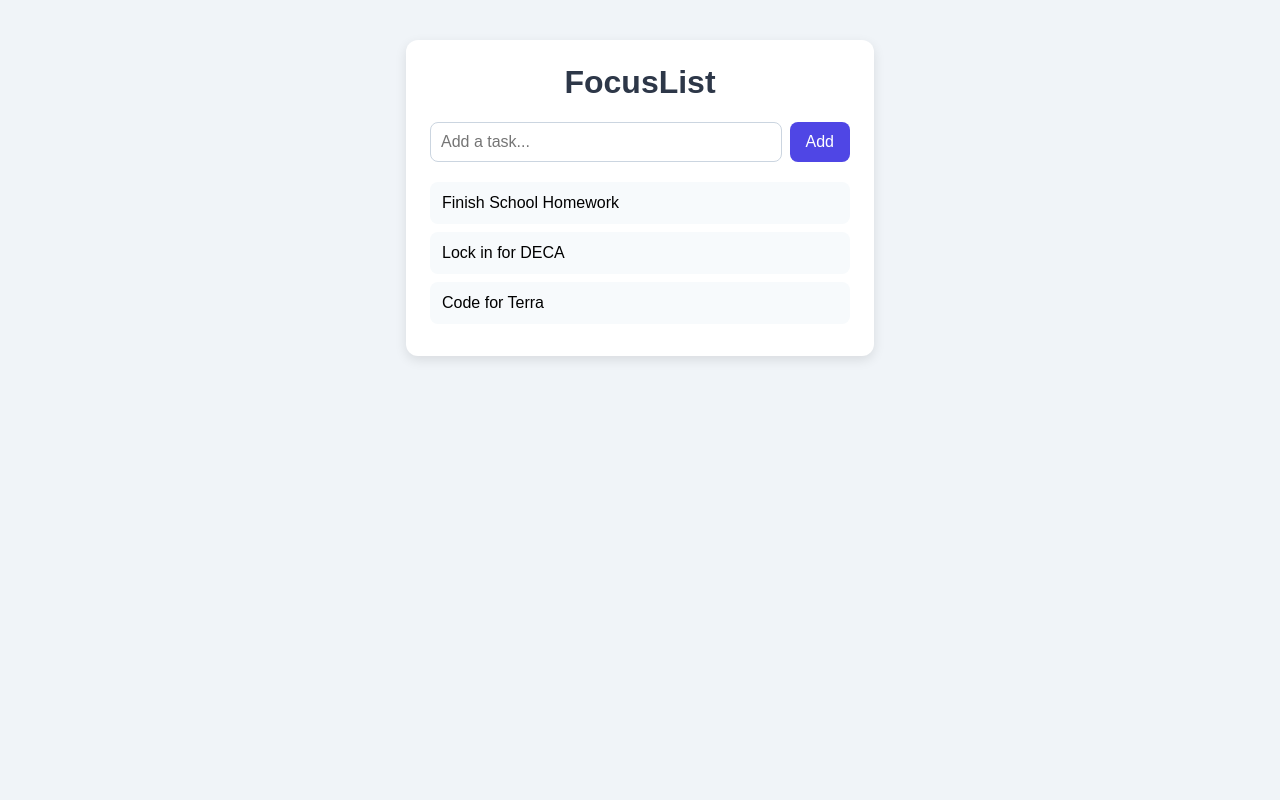
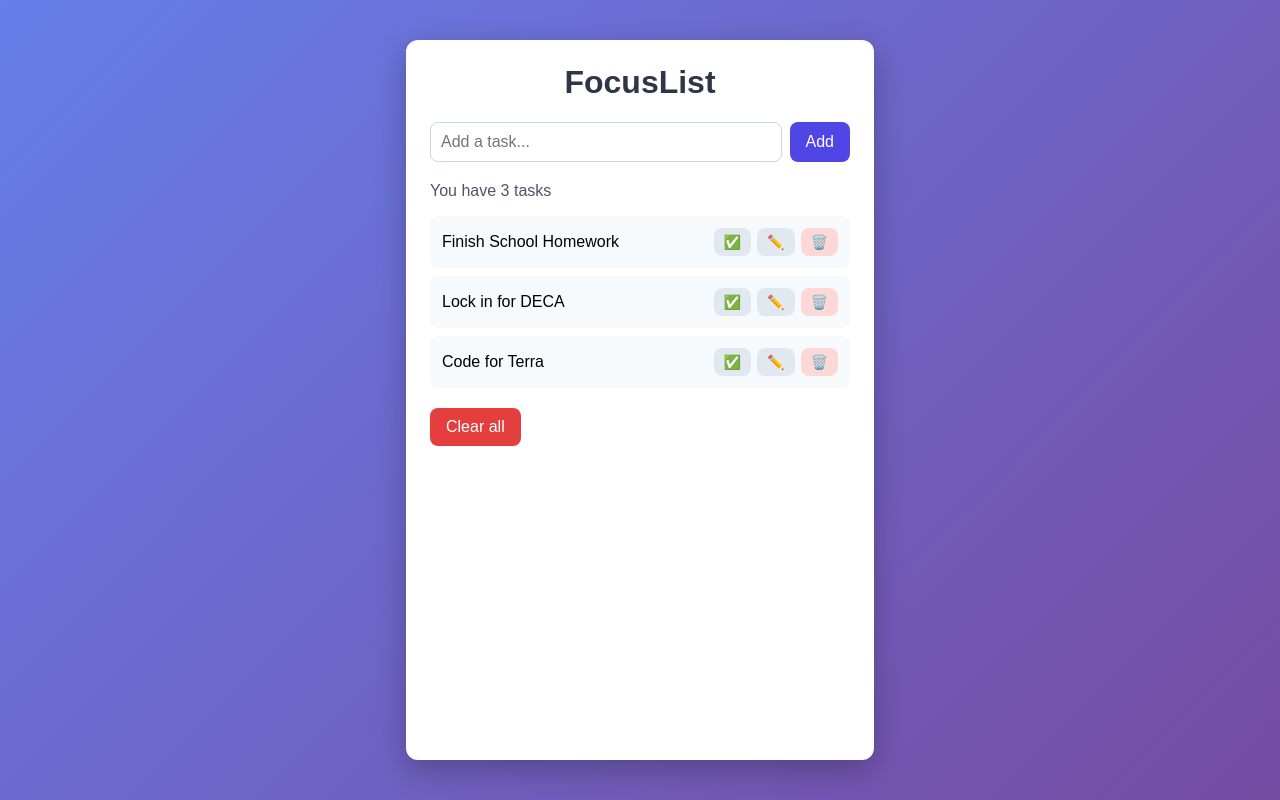
Before and after one commit to niralpatel07/Terra-code, a Flask app: page / in a window 1280 px wide. Run offline with Flask 3, Linux system fonts and the light colour scheme.

Commit message:
Session 3.(  priorities, progress  counter, clear button completed.)

```diff
--- a/app.py
+++ b/app.py
@@ -1,11 +1,53 @@
-from flask import Flask, render_template
+from flask import Flask, render_template, request, redirect
 
 app = Flask(__name__)
 
-@app.route("/")
+tasks = [
+    {"id": 1, "text": "Finish School Homework", "done": False},
+    {"id": 2, "text": "Lock in for DECA", "done": False},
+    {"id": 3, "text": "Code for Terra", "done": False},
+]
+next_id = 4
+
+@app.route("/", methods=["GET", "POST"])
 def home():
-    tasks = ["Finish School Homework", "Lock in for DECA", "Code for Terra  "]
-    return render_template("index.html", tasks=tasks)
+    global next_id
+    if request.method == "POST":
+        text = request.form["task"].strip()
+        existing = [t["text"] for t in tasks]
+        if text != "" and text not in existing and len(text) <= 60:
+            tasks.append({"id": next_id, "text": text, "done": False})
+            next_id += 1
+        return redirect("/")
+    return render_template("index.html", tasks=tasks, editing_id=None)
+
+@app.route("/done/<int:task_id>", methods=["POST"])
+def done(task_id):
+    for t in tasks:
+        if t["id"] == task_id:
+            t["done"] =  not t["done"]
+    return redirect("/")
+
+@app.route("/delete/<int:task_id>", methods=["POST"])
+def delete(task_id):
+    global tasks
+    tasks = [t for t in tasks if t["id"] != task_id]
+    return redirect("/")
+
+@app.route("/edit/<int:task_id>", methods=["GET", "POST"])
+def edit(task_id):
+    if request.method == "POST":
+        new_text = request.form["task"].strip()
+        for t in tasks:
+            if t["id"] == task_id and new_text != "" and len(new_text) <= 60:
+                t["text"] = new_text
+        return redirect("/")
+    return render_template("index.html", tasks=tasks, editing_id=task_id)
+
+@app.route("/clear", methods=["POST"])
+def clear():
+    tasks.clear()
+    return redirect("/")
 
 if __name__ == "__main__":
     app.run(debug=True)
--- a/templates/index.html
+++ b/templates/index.html
@@ -57,20 +57,117 @@
             border-radius: 8px;
             margin-bottom: 8px;
         }
+        .clear {
+            background: #e53e3e;
+            margin-top: 12px;
+        }
+        p {
+            color: #4a5568;
+        }
+        body {
+            background: linear-gradient(135deg, #667eea, #764ba2);
+            min-height: 100vh;
+            box-sizing: border-box;
+        }
+        .card {
+            box-shadow: 0 10px 30px rgba(0, 0, 0, 0.25);
+        }
+        button {
+            transition: 0.2s;
+            cursor: pointer;
+        }
+        button:hover {
+            background: #4338ca;
+            transform: scale(1.05);
+        }
+        li {
+            transition: 0.2s;
+        }
+        li:hover {
+            background: #edf2f7;
+            transform: translateX(6px);
+        }
+        li {
+            display: flex;
+            justify-content: space-between;
+            align-items: center;
+            gap: 8px;
+        }
+        li.done span {
+            text-decoration: line-through;
+            opacity: 0.5;
+        }
+        .actions {
+            display: flex;
+            gap: 6px;
+        }
+        .actions form,
+        .edit-form {
+            margin: 0;
+        }
+        .edit-form {
+            flex: 1;
+        }
+        .small {
+            display: inline-block;
+            padding: 6px 10px;
+            font-size: 14px;
+            background: #e2e8f0;
+            color: #2d3748;
+            border: none;
+            border-radius: 8px;
+            text-decoration: none;
+        }
+        .del {
+            background: #fed7d7;
+        }
+        .small:hover {
+            background: #cbd5e0;
+        }
+        .del:hover {
+            background: #feb2b2;
+        }
+
     </style>
 </head>
 <body>
     <div class="card">
         <h1>FocusList</h1>
-         <form>
-            <input type="text" placeholder="Add a task...">
-            <button type="button">Add</button>
-        </form>
-        <ul>
+         <form method="post">
+            <input type="text" name="task" placeholder="Add a task..." maxlength="60" required>
+            <button type="submit">Add</button>
+         </form>
+         <p>You have {{ tasks|length }} tasks</p>
+         {% if tasks %}
+         <ul>
             {% for task in tasks %}
-            <li>{{ task }}</li>
+            <li class="{{ 'done' if task.done else '' }}">
+                {% if task.id == editing_id %}
+                <form method="post" action="/edit/{{ task.id }}" class="edit-form">
+                <input type="text" name="task" value="{{ task.text }}" maxlength="60" required>
+                <button type="submit" class="small">Save</button>
+                </form>
+                {% else %}
+                <span>{{ task.text }}</span>
+                <div class="actions">
+                    <form method="post" action="/done/{{ task.id }}">
+                    <button type="submit" class="small">✅</button>
+                    </form>
+                    <a href="/edit/{{ task.id }}" class="small">✏️</a>
+                    <form method="post" action="/delete/{{ task.id }}">
+                        <button type="submit" class="small del">🗑️</button>
+                    </form>
+                </div>
+            {% endif %}
+            </li>
             {% endfor %}
         </ul>
-    </div>
+         <form method="post" action="/clear">
+            <button type="submit" class="clear">Clear all</button>
+         </form>
+         {% else %}
+         <p>No tasks yet. Add one above!</p>
+         {% endif %}
+   </div>
 </body>
 </html>
```
